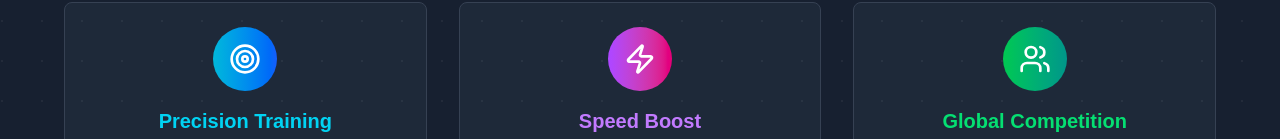
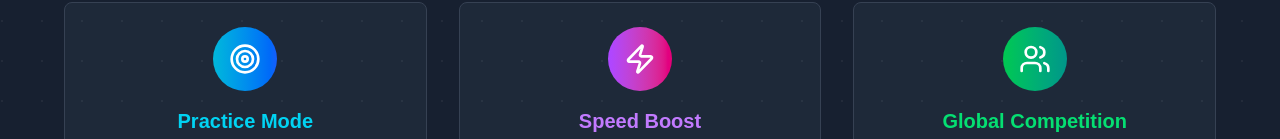
Before and after one commit to Ankit-raj-11/T-race, a Next.js app: page / in a window 1280 px wide. Shown: the part 661-800 px from the top of the page. Built offline with nearby package versions, Linux system fonts and the light colour scheme; no server answers.

Commit message:
feat:Added link to Practice Mode from home page

```diff
--- a/src/pages/index.js
+++ b/src/pages/index.js
@@ -67,9 +67,10 @@ export default function Home() {
               <div className="w-16 h-16 bg-gradient-to-r from-cyan-500 to-blue-600 rounded-full flex items-center justify-center mx-auto mb-4">
                 <Target size={32} className="text-white" />
               </div>
-              <h3 className="text-xl font-semibold mb-3 text-cyan-400">
-                Precision Training
-              </h3>
+              <Link href="/practice"
+               className="text-xl font-semibold mb-3 text-cyan-400">
+                Practice Mode
+              </Link>
               <p className="text-gray-300">
                 Improve your typing accuracy with our advanced real-time
                 feedback system
```
